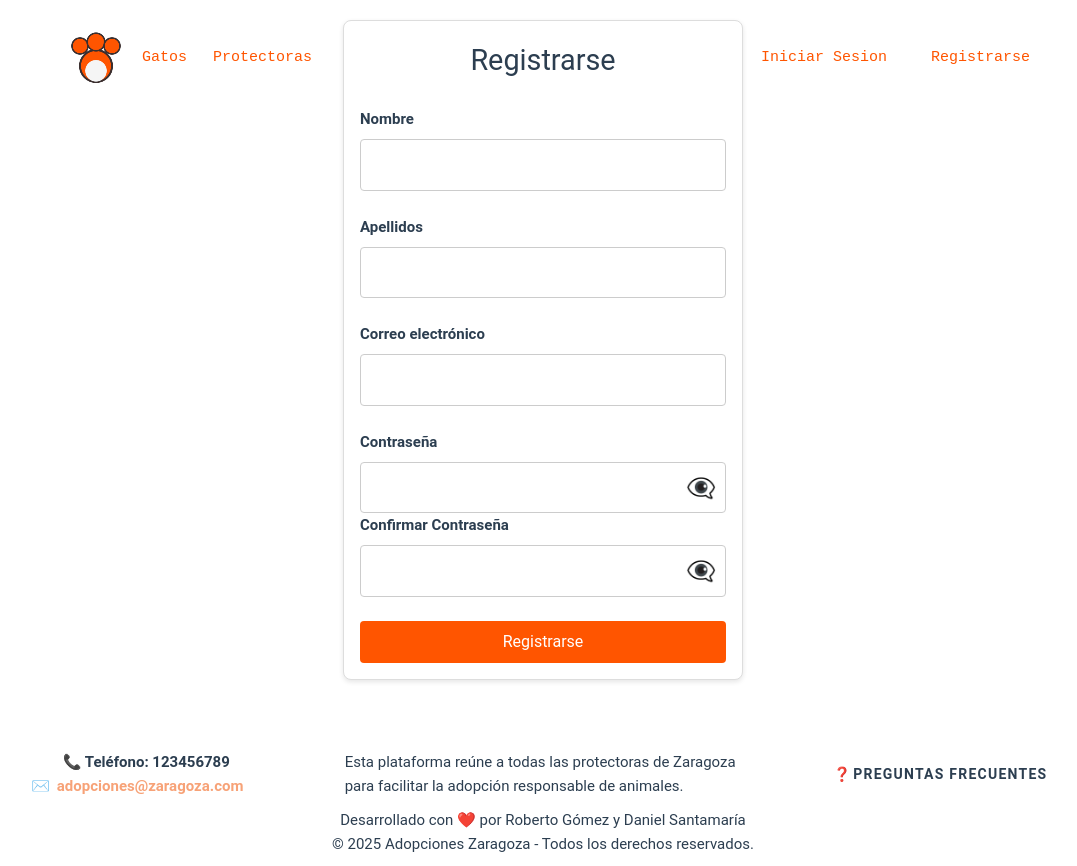
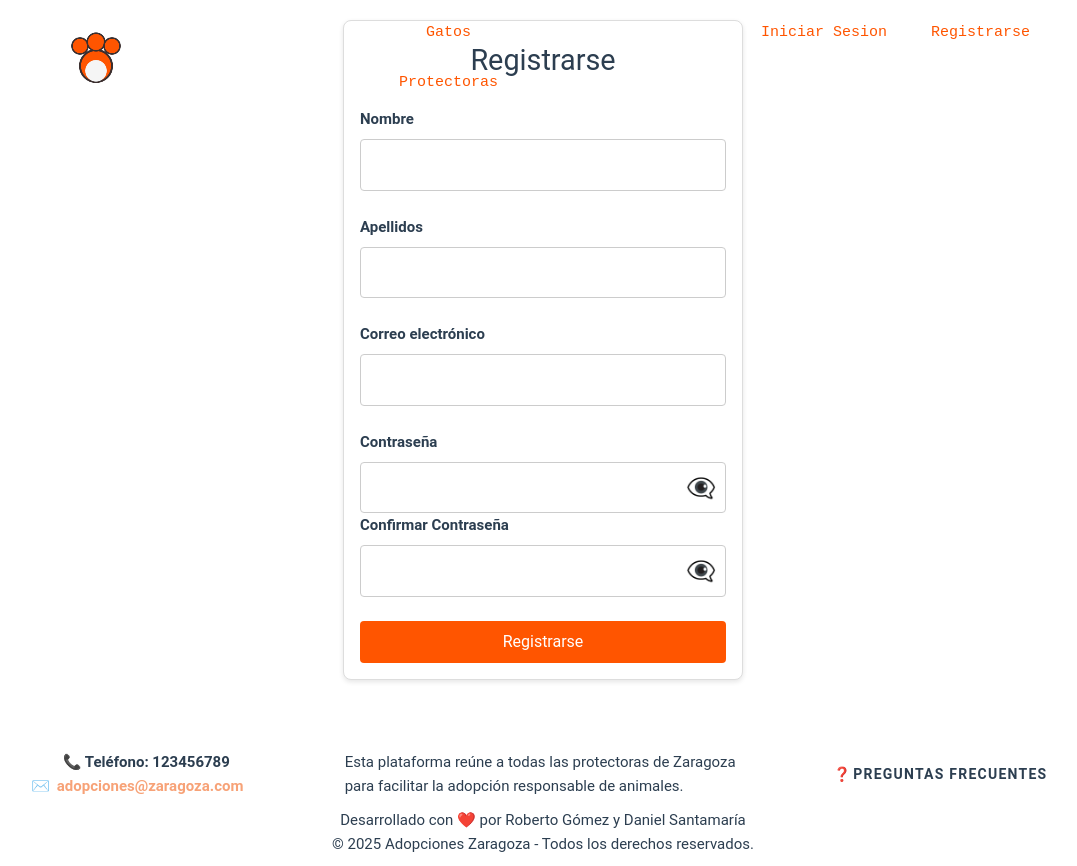
Before and after one commit to Librito21/Proyecto-Gatos-Front2eva, a Vue app: page /registrarse in a window 1280 px wide. Shown: the whole page, without its empty margins (97-1174 px from the left). Built offline with nearby package versions, Linux system fonts and the light colour scheme; the HTML template or start-up script is replaced by a standard one.

Commit message:
Modificacion de Header

```diff
--- a/src/components/Header.vue
+++ b/src/components/Header.vue
@@ -164,8 +164,8 @@ header {
 
 nav {
   display: flex;
-  width: 170px;
-  gap: $espacio-pequeno;
+  flex-direction: column;
+  width: 150px;
   justify-content: center;
 }
 
```
